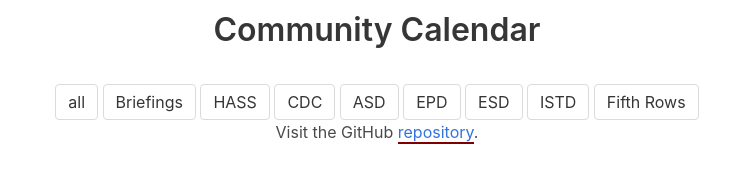
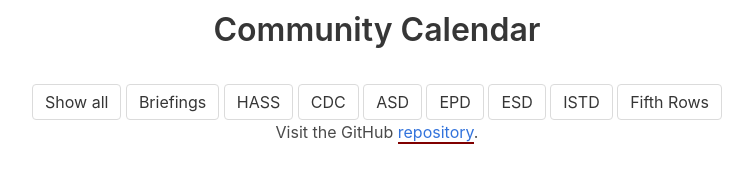
Before and after one commit to Fishbiscuit/Community-Calendar, a plain HTML site: page index.html in a window 1280 px wide. Shown: the whole page, without its empty margins (263-1016 px from the left). Drawn offline with nearby package versions, Linux system fonts and the light colour scheme; no server answers.

Commit message:
fix button and contribution

```diff
--- a/index.html
+++ b/index.html
@@ -23,7 +23,7 @@
 
   <br>
   <div id='filter'>
-      <button class='button' id=''>all</button>
+      <button class='button' id=''>Show all</button>
       <button class='button' id="briefing">Briefings</button>
       <button class='button' id="HASS">HASS</button>
       <button class='button' id="CDC">CDC</button>
```
Also changed, not shown: 1 other file.
